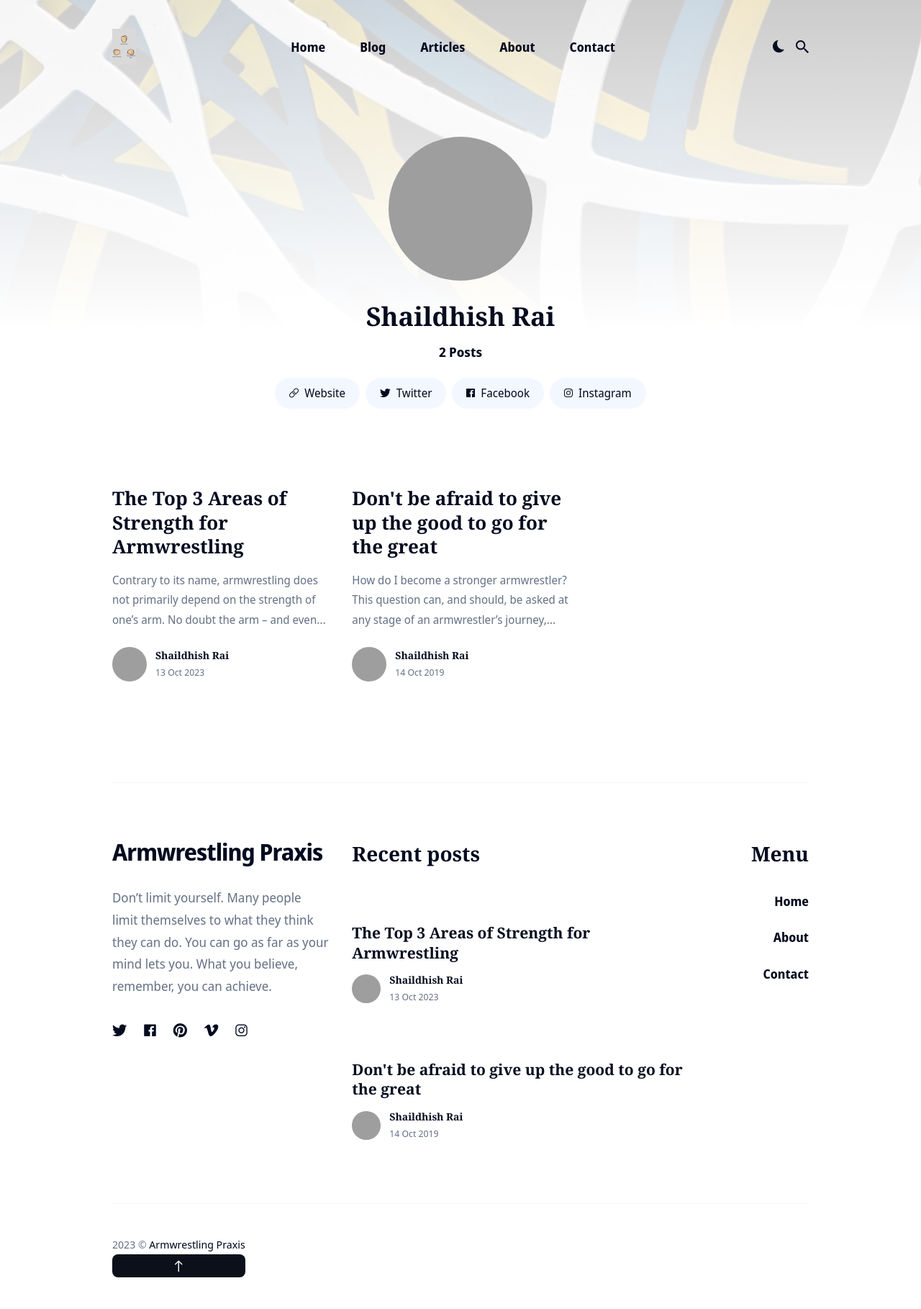
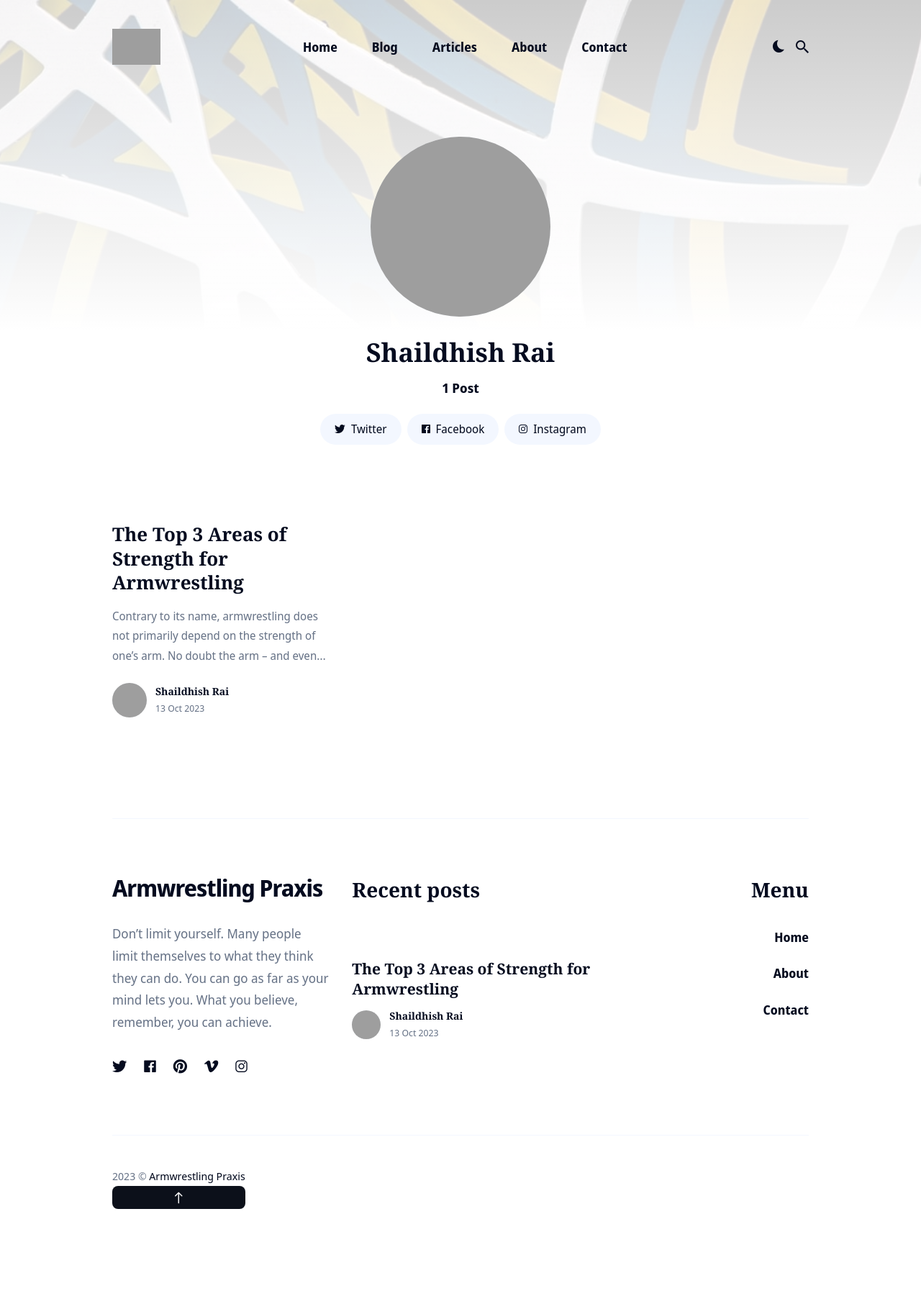
Before and after one commit to physicalrobot/awpraxis, a Jekyll site: the page built from _authors/Shaildhish Rai.md, in a window 1280 px wide. Shown: the whole page at 72% size. Built offline with Jekyll 4.4.1, drawn with Linux system fonts in a browser that asks for light colours; nearby versions of some CDN libraries; after the commit the page ends 1724 px from its top, so only the background shows below that; grey boxes are pictures that could not be loaded.

Commit message:
random changes

```diff
--- a/_data/settings.yml
+++ b/_data/settings.yml
@@ -1,7 +1,7 @@
 #-------------------------------
 # Site Settings
 title: Armwrestling Praxis
-logo:  '/images/Fist Grips.png'
+logo:  'images/mevsisai_authorpic.png'
 description: Mria is a multipurpose blog theme for Jekyll
 color_scheme: auto # You can choose three modes auto, light, and dark. By default, the auto mode is set, which means the user can choose the light or dark mode themself.
 
@@ -39,7 +39,7 @@
   enable: true
   hero__title: Armwrestling theory, experience, and insights.
   hero__description:
-  hero__image: '/images/Fist Grips.png'
+  hero__image: '/images/mevsisai_authorpic.png'
 
 
 #-------------------------------
--- a/_sass/4-layouts/_authors.scss
+++ b/_sass/4-layouts/_authors.scss
@@ -128,8 +128,8 @@
   .author__image {
     position: relative;
     transform: translate(0);
-    width: 200px;
-    height: 200px;
+    width: 250px;
+    height: 250px;
     margin: 0 auto 32px;
     border-radius: 50%;
     overflow: hidden;
@@ -137,6 +137,7 @@
 
     img {
       position: absolute;
+      //transform: translateX(20px);
       top: 0;
       left: 0;
       width: 100%;
```
Also changed, not shown: _authors/Shaildhish Rai.md (+2 -2 lines), _posts/2023-10-11-The-Top-3-Areas-of-Strength-for-Armwrestling.md (+13 -13 lines), images/Fist Grips.png (deleted), images/commongriptypes.png (added), images/radial deviation.png, images/templogo.png (deleted), images/wrist flexion.png (added), images/wristflexion.png (deleted), roughdraft/2019-10-14-don't-be-afraid-to-give-up-the-good-to-go-for-the-great.markdown (renamed from _posts/2019-10-14-don't-be-afraid-to-give-up-the-good-to-go-for-the-great.markdown), roughdraft/2019-11-14-change-your-thoughts-and-you-change-your-world.markdown (renamed from _posts/2019-11-14-change-your-thoughts-and-you-change-your-world.markdown), 6 other files.
